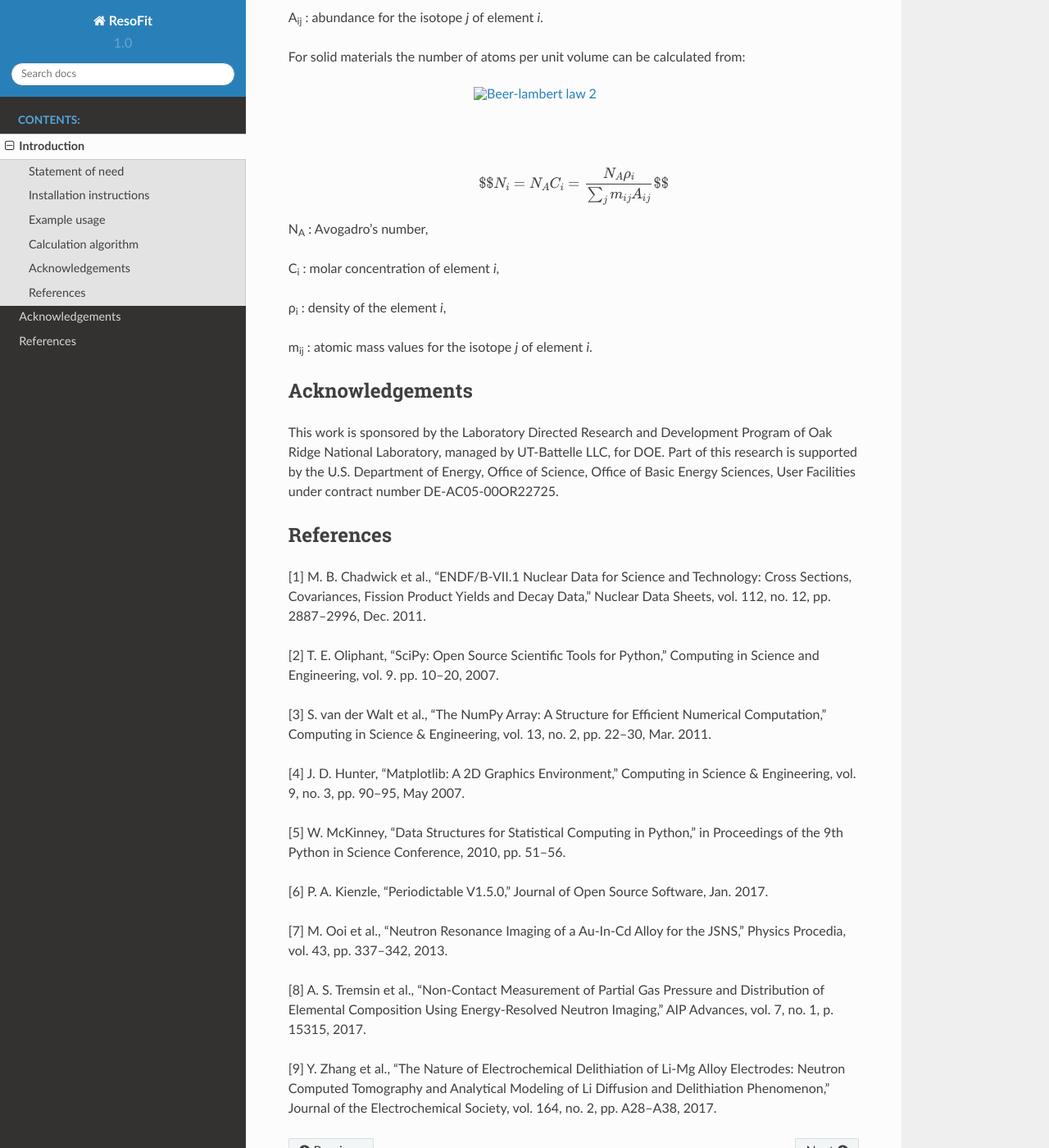
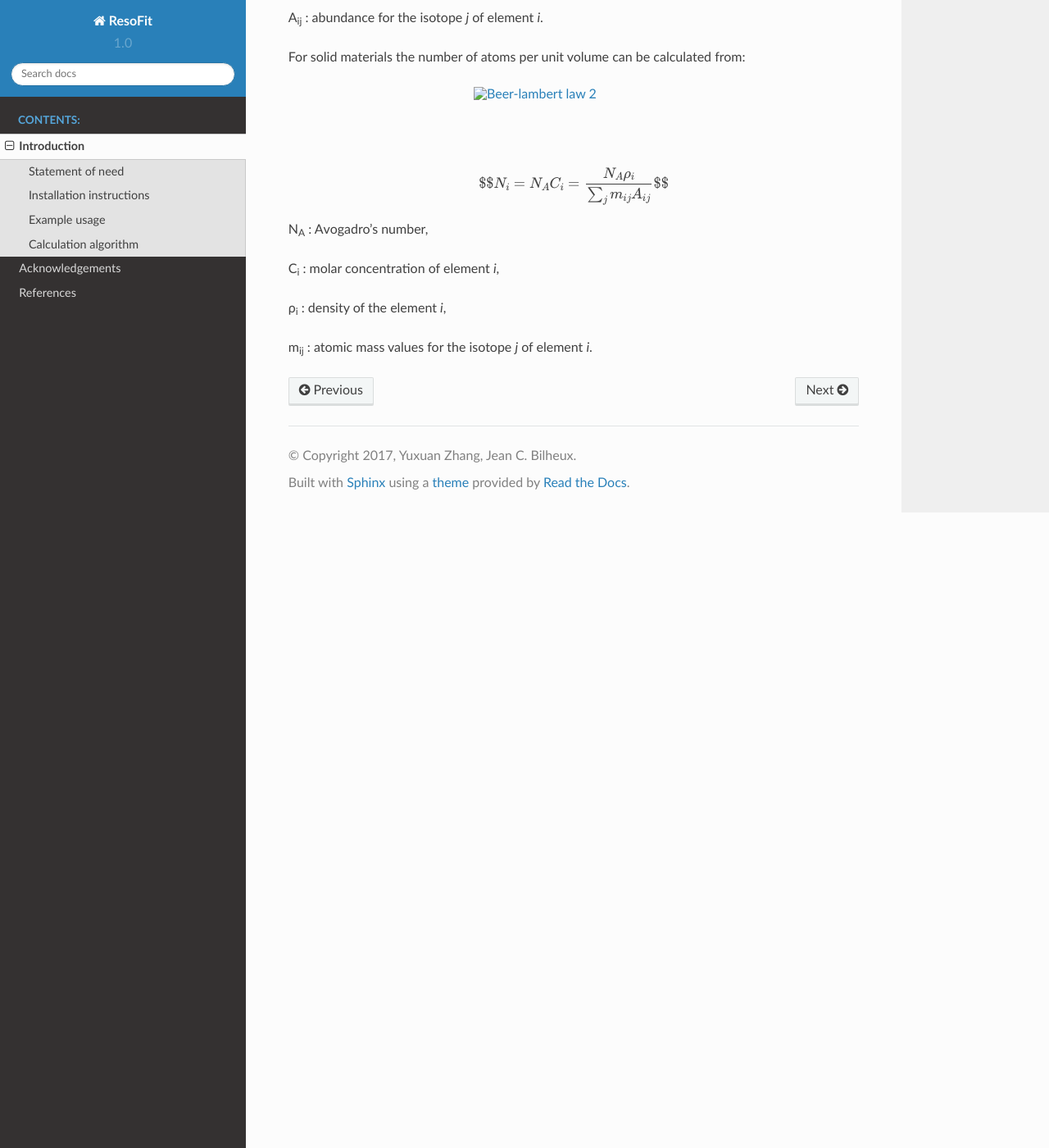
Before and after one commit to ornlneutronimaging/ResoFit, a Sphinx documentation site: the page built from documentation/source/introduction.rst, in a window 1280 px wide and 1400 px high, scrolled down 1426 px. Shown: the whole window at 82% size. Built offline with Sphinx 7.4.7 and the Read the Docs theme 2.0.0, drawn with Linux system fonts in a browser that asks for light colours.

Commit message:
updating docs

```diff
--- a/documentation/source/introduction.rst
+++ b/documentation/source/introduction.rst
@@ -88,48 +88,3 @@ C\ :sub:`i` : molar concentration of element *i*,
 ρ\ :sub:`i` : density of the element *i*,
 
 m\ :sub:`ij` : atomic mass values for the isotope *j* of element *i*.
-
-Acknowledgements
-################
-
-This work is sponsored by the Laboratory Directed Research and
-Development Program of Oak Ridge National Laboratory, managed by
-UT-Battelle LLC, for DOE. Part of this research is supported by the U.S.
-Department of Energy, Office of Science, Office of Basic Energy
-Sciences, User Facilities under contract number DE-AC05-00OR22725.
-
-References
-##########
-
-[1] M. B. Chadwick et al., “ENDF/B-VII.1 Nuclear Data for Science and
-Technology: Cross Sections, Covariances, Fission Product Yields and
-Decay Data,” Nuclear Data Sheets, vol. 112, no. 12, pp. 2887–2996, Dec.
-2011.
-
-[2] T. E. Oliphant, “SciPy: Open Source Scientific Tools for Python,”
-Computing in Science and Engineering, vol. 9. pp. 10–20, 2007.
-
-[3] S. van der Walt et al., “The NumPy Array: A Structure for Efficient
-Numerical Computation,” Computing in Science & Engineering, vol. 13, no.
-2, pp. 22–30, Mar. 2011.
-
-[4] J. D. Hunter, “Matplotlib: A 2D Graphics Environment,” Computing in
-Science & Engineering, vol. 9, no. 3, pp. 90–95, May 2007.
-
-[5] W. McKinney, “Data Structures for Statistical Computing in Python,”
-in Proceedings of the 9th Python in Science Conference, 2010, pp. 51–56.
-
-[6] P. A. Kienzle, “Periodictable V1.5.0,” Journal of Open Source
-Software, Jan. 2017.
-
-[7] M. Ooi et al., “Neutron Resonance Imaging of a Au-In-Cd Alloy for
-the JSNS,” Physics Procedia, vol. 43, pp. 337–342, 2013.
-
-[8] A. S. Tremsin et al., “Non-Contact Measurement of Partial Gas
-Pressure and Distribution of Elemental Composition Using Energy-Resolved
-Neutron Imaging,” AIP Advances, vol. 7, no. 1, p. 15315, 2017.
-
-[9] Y. Zhang et al., “The Nature of Electrochemical Delithiation of
-Li-Mg Alloy Electrodes: Neutron Computed Tomography and Analytical
-Modeling of Li Diffusion and Delithiation Phenomenon,” Journal of the
-Electrochemical Society, vol. 164, no. 2, pp. A28–A38, 2017.
```
